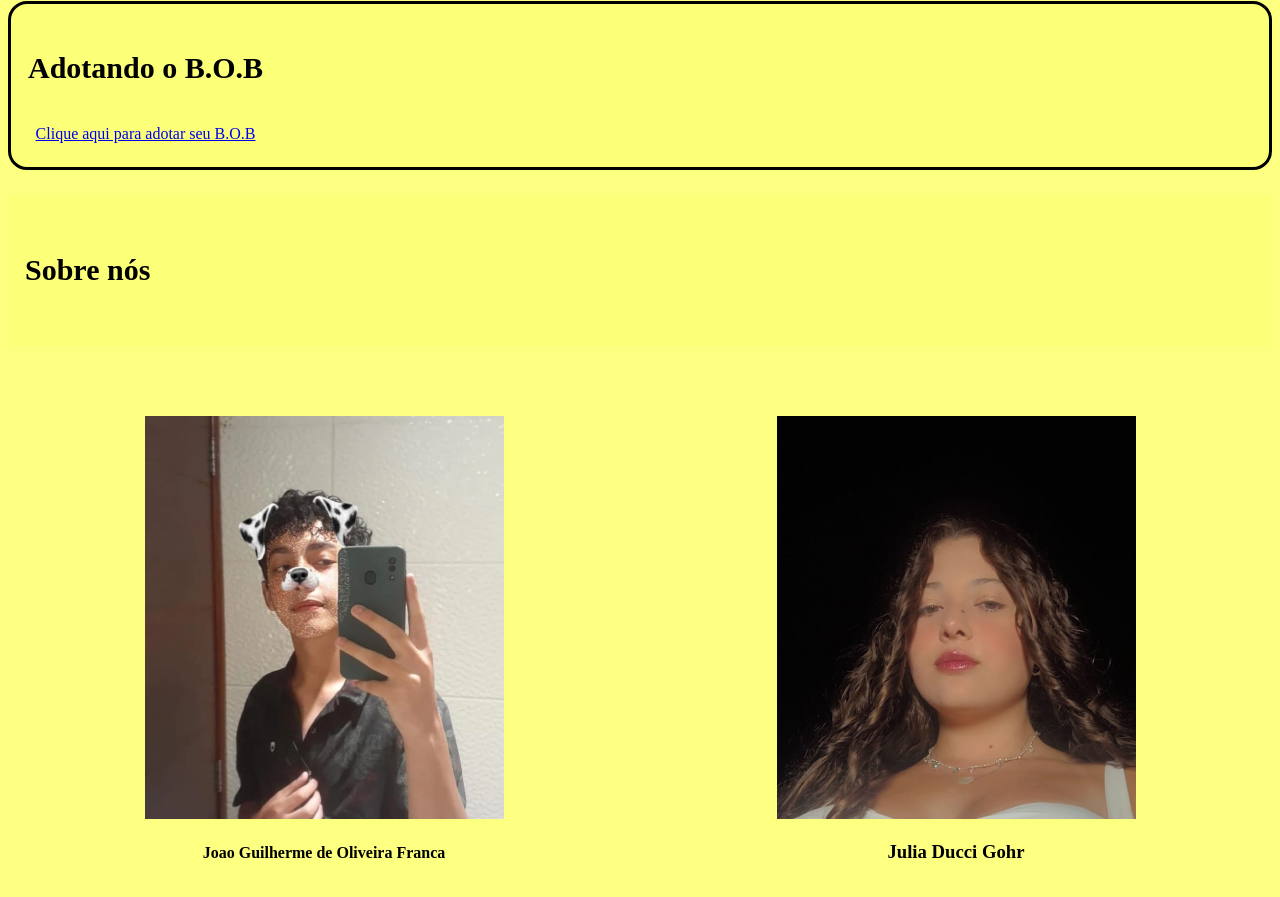
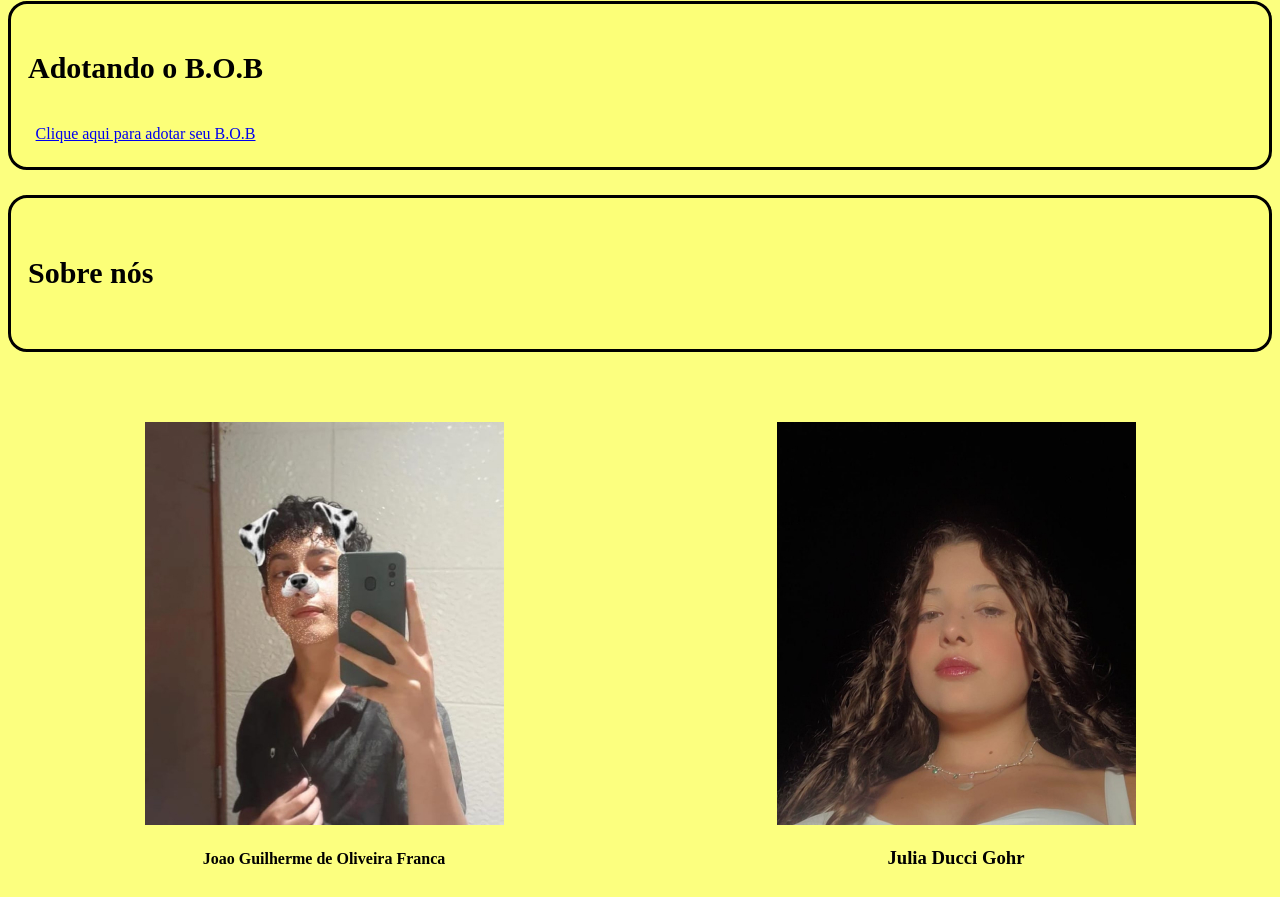
Before and after one commit to JuliaDg2008/Adopt-me-B.O.B-JJcompany, a plain HTML site: page index.html in a window 1280 px wide. Shown: the part 869-1766 px from the top of the page. Drawn offline with Linux system fonts and the light colour scheme.

Commit message:
border-radius: 19px ;     border: 3px solid var(--black);

```diff
--- a/style.css
+++ b/style.css
@@ -64,7 +64,8 @@ header {
     margin: 25px 0 0 0;
     padding: 8px 17px;
     background-color: #faff000f;
-
+    border-radius: 19px ;
+    border: 3px solid var(--black);
 }
 
 #equipe {
```
